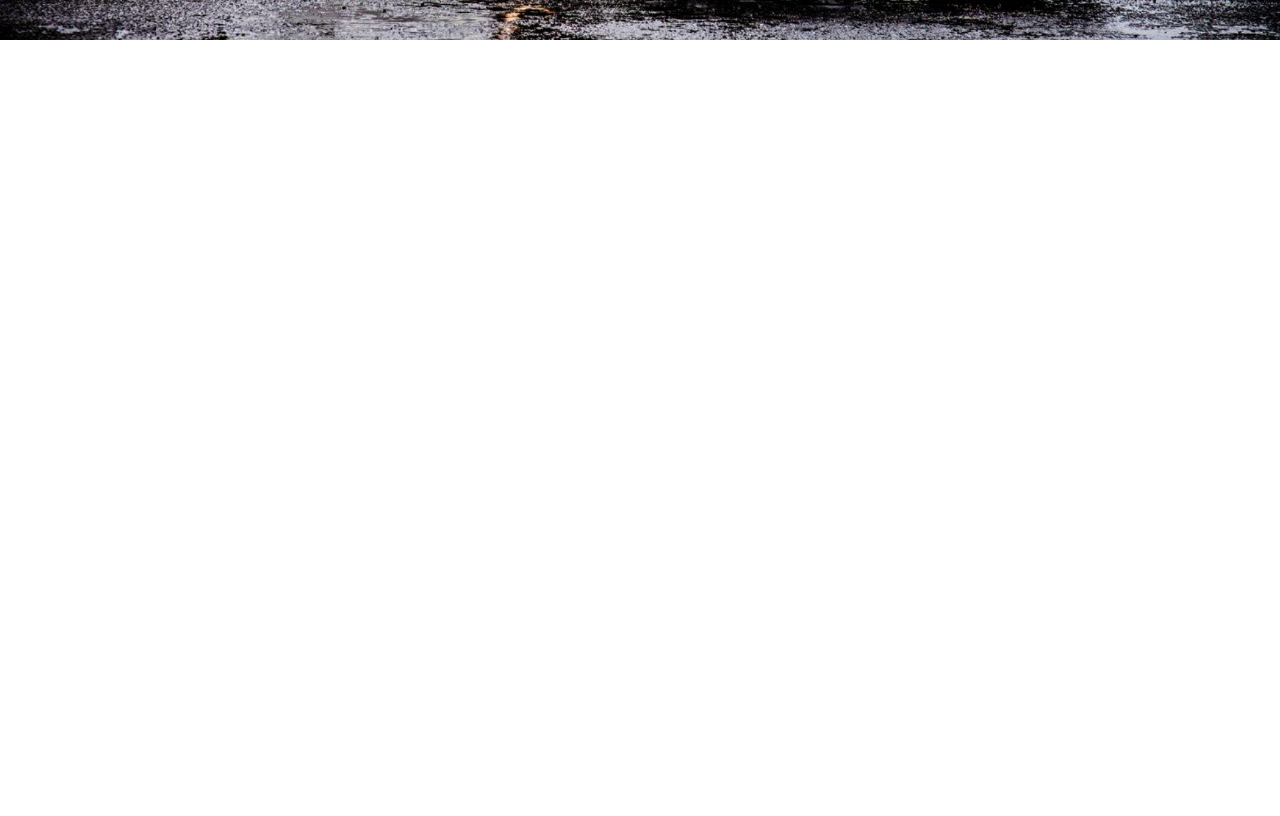
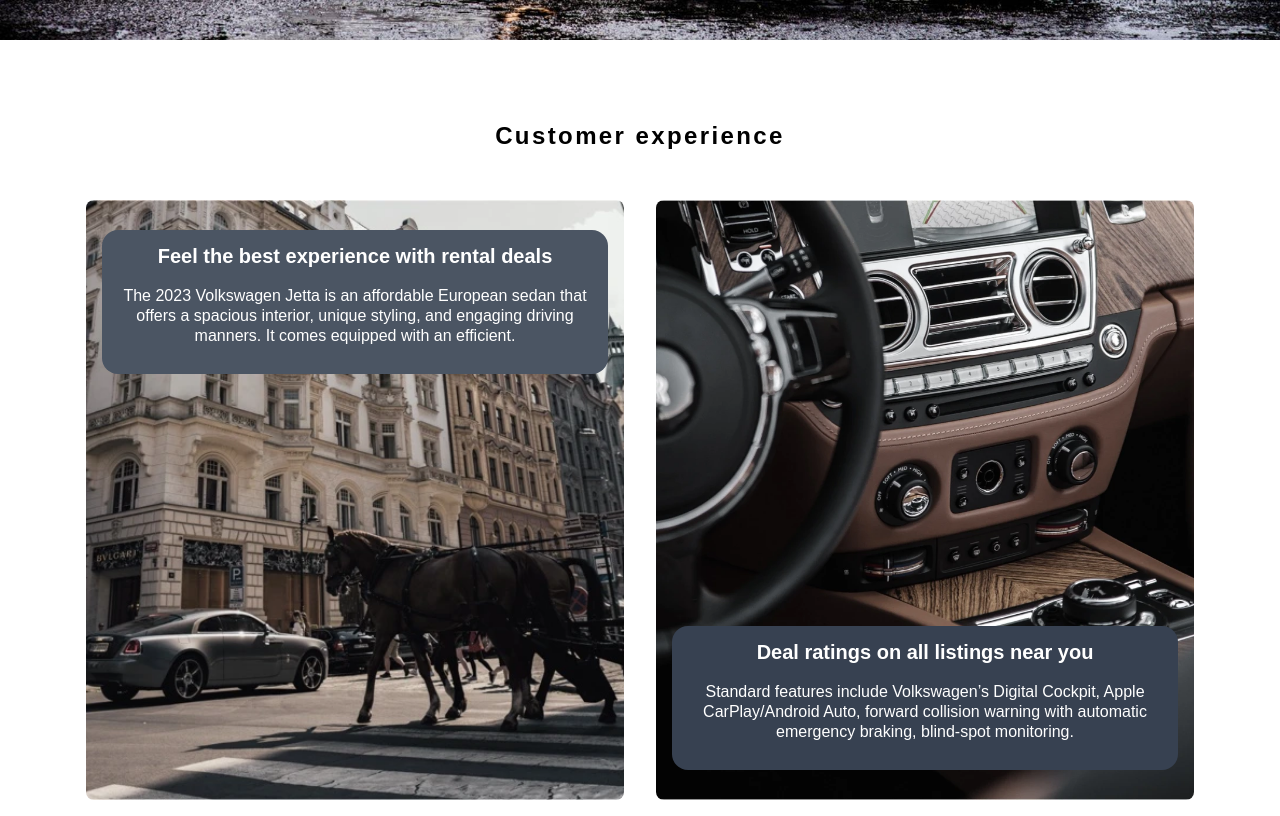
Before and after one commit to saharNrv/Car-ByDrive-react, a React (Create React App) app: page / in a window 1280 px wide. Shown: the part 760-1576 px from the top of the page. Before the commit the page ends 800 px from the top, so only its background shows below. Built offline with nearby package versions, Linux system fonts and the light colour scheme.

Commit message:
create experiece component

```diff
--- /dev/null
+++ b/src/Components/Experiece/Experiece.jsx
@@ -0,0 +1,35 @@
+import React from 'react';
+
+export default function Experiece() {
+  return (
+    <div className='experice mt-[80px]'>
+        <h2 className='experiece-title text-center text-2xl font-bold mb-8 tracking-widest dark:text-white'>Customer experience</h2>
+       <div className="container-grid">
+         <div className="row-grid">
+            <div className="col-12 col-xs-12 col-md-6">
+                <div className='h-[600px]  m-4 relative'>
+
+                    <img src="/image/exprience-2.jpeg" className='w-full h-full object-cover rounded-lg' alt="experince img" />
+                    <div className=' mx-4  p-3 bg-gray-600 absolute top-[30px] rounded-2xl right-0 left-0 my-0 '>
+                        <h3 className='experiece-box-title text-center text-xl font-bold text-white'>Feel the best experience with rental deals</h3>
+                        <p className='experiece-box-desc my-4 text-white text-center leading-5'>The 2023 Volkswagen Jetta is an affordable European sedan that offers a spacious interior, unique styling, and engaging driving manners. It comes equipped with an efficient.</p>
+                    </div>
+                </div>
+
+            </div>
+            <div className="col-12 col-xs-12 col-md-6">
+                <div className='h-[600px] m-4 relative'>
+                    <img src="/image/experince-1.jpeg" className='w-full h-full object-cover rounded-lg' alt="experince img" />
+                    <div className=' mx-4  p-3 bg-gray-700 absolute bottom-[30px] rounded-2xl right-0 left-0 my-0 '>
+                        <h3 className='experiece-box-title text-center text-xl font-bold text-white'>Deal ratings on all listings near you</h3>
+                        <p className='experiece-box-desc my-4 text-white text-center leading-5'>Standard features include Volkswagen’s Digital Cockpit, Apple CarPlay/Android Auto, forward collision warning with automatic emergency braking, blind-spot monitoring.</p>
+                    </div>
+                </div>
+            </div>
+
+         </div>
+       </div>
+
+    </div>
+  );
+}
--- a/src/Pages/Home/Home.jsx
+++ b/src/Pages/Home/Home.jsx
@@ -2,12 +2,15 @@ import React from 'react';
 import './Home'
 import Topbar from '../../Components/Topbar/Topbar';
 import Header from '../../Components/Header/Header';
+import Experiece from '../../Components/Experiece/Experiece';
 
 export default function Home() {
   return (
     <div>
     <Topbar/>
     <Header/>
+    <Experiece/>
+
     </div>
   );
 }
--- a/src/Style/custom.css
+++ b/src/Style/custom.css
@@ -7,3 +7,6 @@ body{
     font-family: sans-serif;
 
 }
+body.dark{
+    background-color: rgb(8, 13, 24);
+}
--- a/src/Style/grid.css
+++ b/src/Style/grid.css
@@ -22,7 +22,7 @@
 
 
 */
-.row {
+.row-grid {
     display: flex;
     flex-wrap: wrap;
     margin-right: -15px;
@@ -111,7 +111,7 @@
 
 /* sm */
 @media (min-width: 576px) {
-    .container {
+    .container-grid {
         width: 540px;
     }
     .col-sm-1 {
@@ -178,7 +178,7 @@
 
 /* md */
 @media (min-width: 768px) {
-    .container {
+    .container-grid {
         width: 720px;
     }
     .col-md-1 {
@@ -245,7 +245,7 @@
 
 /* lg */
 @media (min-width: 992px) {
-    .container {
+    .container-grid {
         width: 960px;
     }
     .col-lg-1 {
@@ -312,7 +312,7 @@
 
 /* xl */
 @media (min-width: 1200px) {
-    .container {
+    .container-grid {
         width: 1140px;
     }
     .col-xl-1 {
@@ -379,7 +379,7 @@
 
 /* xxl */
 @media (min-width: 1400px) {
-    .container {
+    .container-grid {
         width: 1300px;
     }
     .col-xxl-1 {
--- a/src/Style/responsive.css
+++ b/src/Style/responsive.css
@@ -1,22 +1,17 @@
 @media screen and (max-width: 1400px) {
 }
 @media screen and (max-width: 1280px) {
-
 }
 
 @media screen and (max-width: 1200px) {
-
 }
-@media screen and (max-width: 1024px){
-
-
+@media screen and (max-width: 1024px) {
 }
 @media screen and (max-width: 992px) {
-
 }
 
 @media screen and (max-width: 768px) {
-  .topbar-right{
+  .topbar-right {
     position: absolute;
     top: 80px;
     right: 0px;
@@ -24,14 +19,12 @@
     opacity: 0;
     visibility: hidden;
     transition: all 0.5s ease-in;
-
   }
 
-  .topbar-right.menu-open{
+  .topbar-right.menu-open {
     opacity: 1;
     visibility: visible;
     z-index: 4;
-
   }
   .topbar-list {
     border-radius: 10px;
@@ -44,66 +37,72 @@
     text-align: center;
     /* border: 2px solid #000; */
   }
-  .topbar-list li{
+  .topbar-list li {
     padding: 20px;
   }
-  .menu-humburger{
+  .menu-humburger {
     display: flex;
   }
- .headet-title{
+  .headet-title {
     font-size: 35px;
   }
 }
 @media screen and (max-width: 576px) {
-  .headet-title{
+  .headet-title {
     font-size: 28px;
   }
   .header-desc {
     letter-spacing: 0.5;
     font-size: 12px;
   }
-.header-searchBox{
+  .header-searchBox {
     width: 380px;
   }
 }
-@media screen and (max-width:468px){
-  .headet-title{
+@media screen and (max-width: 468px) {
+  .headet-title {
     font-size: 22px;
   }
-  .header-desc{
+  .header-desc {
     font-size: 12px;
   }
-  .header-searchBox{
+  .header-searchBox {
     width: 300px;
   }
 }
-@media screen and (max-width:420px){
-
+@media screen and (max-width: 420px) {
 }
 
-@media screen and (max-width:375px){
-  .header-info{
+@media screen and (max-width: 375px) {
+  .header-info {
     padding-right: 10px;
     padding-left: 10px;
   }
-  .theme-btn{
+  .theme-btn {
     width: 38px;
     height: 38px;
   }
-
+  .experiece-title {
+    font-size: 22px;
   }
-@media screen and (max-width:345px){
-
+  .experiece-box-title {
+    font-size:18px ;
   }
-@media screen and (max-width:320px){
-  .headet-title{
+  .experiece-box-desc {
+    font-size: 12px;
+  }
+}
+@media screen and (max-width: 345px) {
+}
+@media screen and (max-width: 320px) {
+  .headet-title {
     font-size: 18px;
   }
-  .header-info{
+  .header-info {
     padding-right: 5px;
     padding-left: 5px;
   }
-  .header-searchBox{
+  .header-searchBox {
     width: 250px;
   }
 }
```
Also changed, not shown: public/image/experince-1.jpeg (added), public/image/exprience-2.jpeg (added). Lines whose indentation alone changed are shown as unchanged.
